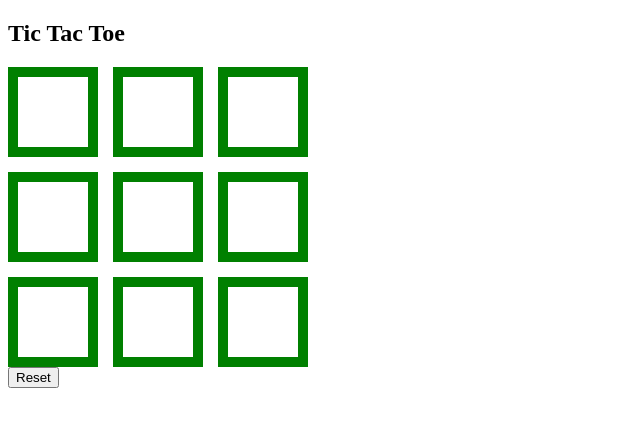
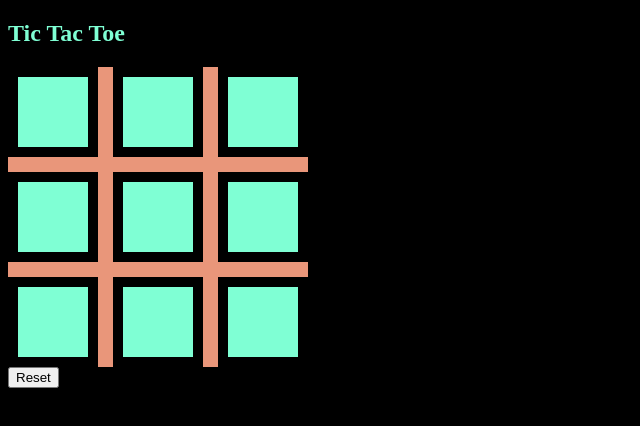
Before and after one commit to ThroughEndurance/tic-tac-toe, a plain HTML site: page index.html in a window 1280 px wide. Shown: the whole page, without its empty margins (0-640 px from the left). Drawn offline with Linux system fonts and the light colour scheme.

Commit message:
Add files via upload
Cleaned up notes and formatting of JS. Added some additional CS for flavor, but could use more long term work on the aesthetics.

```diff
--- a/script.js
+++ b/script.js
@@ -1,6 +1,5 @@
-//WORKING NOTESdefine my constants here
-// "squareS" is not "square". not sure if the class name of just "square" would cause a conflict due to the class name.
-//FINAL NOTES: Constants should go here
+
+//Here I "found" the squares form the HTML using querySelectorAll. Defined the players (lizzo and dmx). Finally I build my restart function that wipes the board and the array that tracks the moves.
 const squares = document.querySelectorAll(".square")
 const lizzO = "O";
 const dmX = "X";
@@ -10,84 +9,41 @@ const restart = function(){
         square.innerText= '';
     })};
 
-// const allowed = (square) => {
-//     if (square.innerText === 'X' || square.innerText === 'O'){
-//         return false;
-//     }
-//     return true;
-// };
-
-
-//Final NOTES: Lets should go here
+//I set up my "let" variables. This includes the current player and I set up my array that tracks the moves.
 
 let currentPlayer = lizzO
 let board = ['', '', '', '', '', '', '', '', ''];
 
-
-//WORKING NOTES: This is the reset button. I need to have it reset the gameboard to blank. Right now it just console logs so we can confirm something happens
-//when it clicks.
-//info on button is in wordle recording around 33 min mark for placing button --- reset info is later hinted at but not
-//explaine fully.
-//we could maybe use textContent to clear out the squares??
-
-//FINAL NOTES:
-
-
+//This is the button's function. When clicked, it will run my reset function, which clears the tracking array in JS and resets all my squares visually in the HTML to ''
 
 const btn = document.querySelector('button');
 btn.addEventListener('click', function(evt){
     restart();
-    console.log(evt)
+    console.log(board);
 });
 
-
-
-
-
-
-
-// WORKING NOTES: Use "this" within event listeners in order to target the specific element we want an X or O to get placed?? Maybe....
-//click listeners are explained in wordle recording at ~1:42..........
-// I'll try to use "event bubbling" principles to keep click listener code dry for the squares
-// const squares = document.querySelectorAll('div')   idk if I need this or not commented out temporarily
-
-//FINAL NOTES: Below function identifies where in the grid we clicked and adds an O to it.
+//The first part fo this code finds all my div's and gives them an event listener for clicking.
 
 document.querySelector('div').addEventListener('click', handleClick)
+
+//The next part of the code uses my handleClick event listener and identifies if my tracking array has a '' in it to allow the rest of the code to run.
+
 function handleClick(evt){
-    if(board[evt.target.id] === ''){
+    if(board[evt.target.id] === '')
+
+//This part of the code changes the corresponding index of my array to the currenPlayer (an X or an O) using the target ID upon clicking on a square.
+
+    {
     board[evt.target.id] = (currentPlayer);
 
+//This next section changes the text within the actual visual square to an X or an O using target.
 
     evt.target.innerText = currentPlayer
 
+//Finally upon click the current player changes back and forth between lizzO and dmX each time a square is clicked. I could get rid of the console log, however it will be potentially useful for icebox items I want to incorporate later on so I'm keeping it.
 
     if(currentPlayer === lizzO) currentPlayer = dmX
     else {
         currentPlayer = lizzO
     }
     console.log(board)}}
-
-
-// currentPlayer = currentPlayer === lizzO ? dmX : lizzO; Tutor taught me this shorthand version but I could use
-//a deeper explaination of it. If/else statements written out the long way are much easier to read.
-
-
-//This below code does the same thing as the above code. Supposedly it is a better "real word" way of getting
-//the correct target due to how querySelector works. Above is how we did it in class in the wordle example so I'll try
-//to use the above code first, and resort to the bottom code if I run into errors.
-//Note that the (x)=>handleClick(x) is essentially the same as just handleClick, handleClick is shorthand but limits
-//use of the event listener (or so we are told)
-
-// const squares = document.querySelectorAll(".square");
-// squares.forEach((square) => square.addEventListener("click", (x)=>handleClick(x)));
-// function handleClick(clickedSquare){
-//        console.log(clickedSquare.target.id)
-//        clickedSquare.target.innerText = lizzO
-// }
-
-
-//at this point I have my grid, reset button shell, and I can place alternating x's and o's. I now need to limit the
-//placement to only empty squares, and finalize the reset button.
-
-//bonus objectives are still needed.
--- a/style.css
+++ b/style.css
@@ -9,6 +9,7 @@
       grid-column-gap: 15px;
       grid-row-gap: 15px;
       cursor: pointer;
+      background-color: darksalmon;
   }
 
 
@@ -17,7 +18,6 @@
 
   #div0 {
       grid-area: 1 / 1 / 2 / 2;
-      border: 20px;
   }
   #div1 {
       grid-area: 1 / 2 / 2 / 3;
@@ -52,5 +52,17 @@
     display: flex;
     align-items: center;
     justify-content: center;
-    border: 10px solid green;
+    border: 10px solid black;
+    background-color: aquamarine;
+    font-size: 30;
   }
+
+/* Below is just some flavor I'm adding to the page */
+
+body{
+    background-color: black;
+    justify-content: center;
+}
+h2{
+    color: aquamarine;
+}
```
